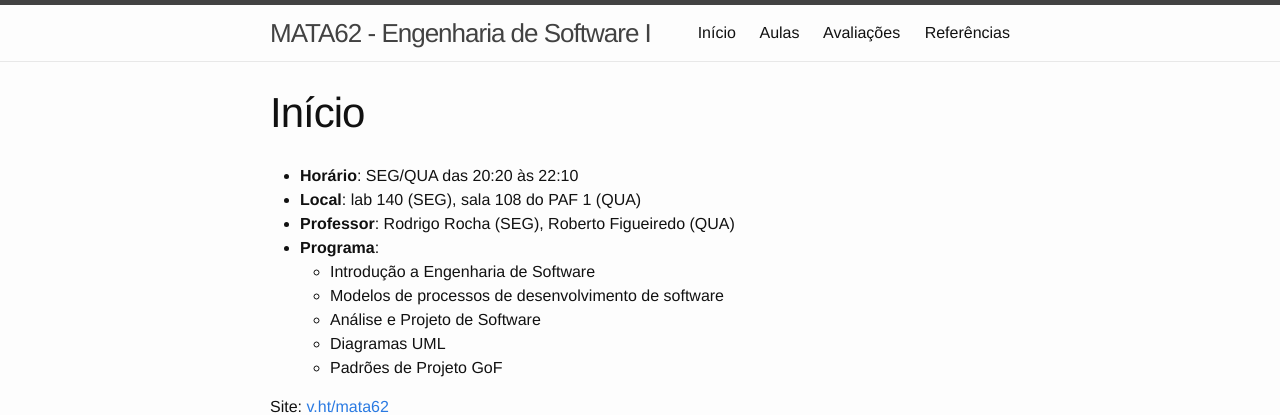
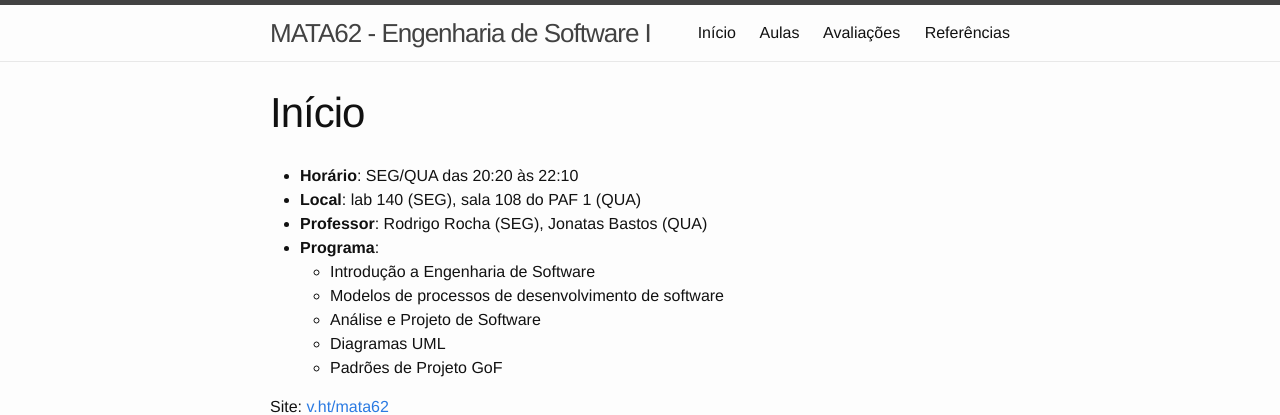
Before and after one commit to rodrigorgs/mata62-20161, a Jekyll site: the page built from index.md, in a window 1280 px wide. Shown: the top 415 px of the page. Built offline with Jekyll 4.4.1, drawn with Linux system fonts in a browser that asks for light colours.

Commit message:
Atualiza professor da quarta-feira.

```diff
--- a/index.md
+++ b/index.md
@@ -6,7 +6,7 @@ date:   2016-07-06 16:40:00 -0300
 
 - **Horário**: SEG/QUA das 20:20 às 22:10
 - **Local**: lab 140 (SEG), sala 108 do PAF 1 (QUA)
-- **Professor**: Rodrigo Rocha (SEG), Roberto Figueiredo (QUA)
+- **Professor**: Rodrigo Rocha (SEG), Jonatas Bastos (QUA)
 - **Programa**:
     - Introdução a Engenharia de Software
     - Modelos de processos de desenvolvimento de software
```
